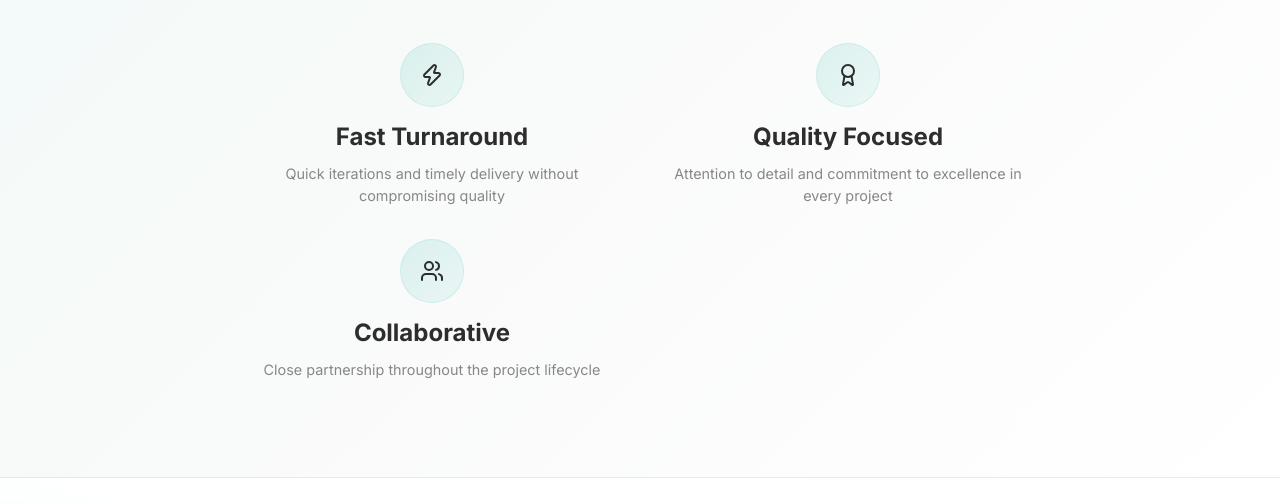
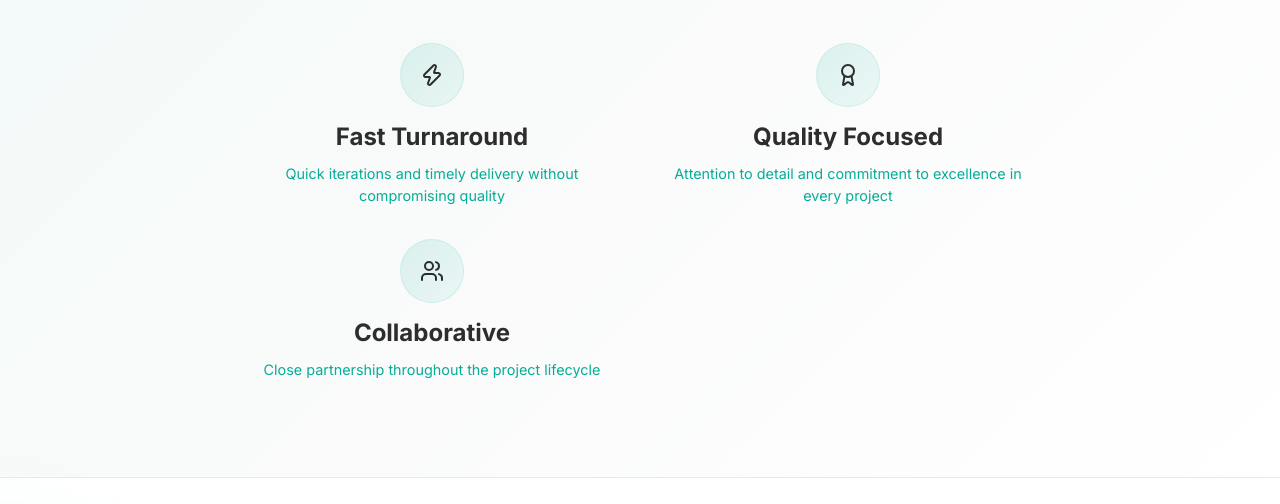
Before and after one commit to Dawda501/Dawda501.github.io, a plain HTML site: page index.html in a window 1280 px wide. Shown: the part 4626-5130 px from the top of the page. Drawn offline with nearby package versions, Linux system fonts and the light colour scheme; a web font is replaced by a local one.

Commit message:
Update Home_Tuition.css

```diff
--- a/Home_Tuition.css
+++ b/Home_Tuition.css
@@ -763,6 +763,7 @@ p {
 .feature p {
   font-size: 0.9rem;
   margin: 0;
+  color: #05AD98;
   line-height: 1.5;
 }
 
```
